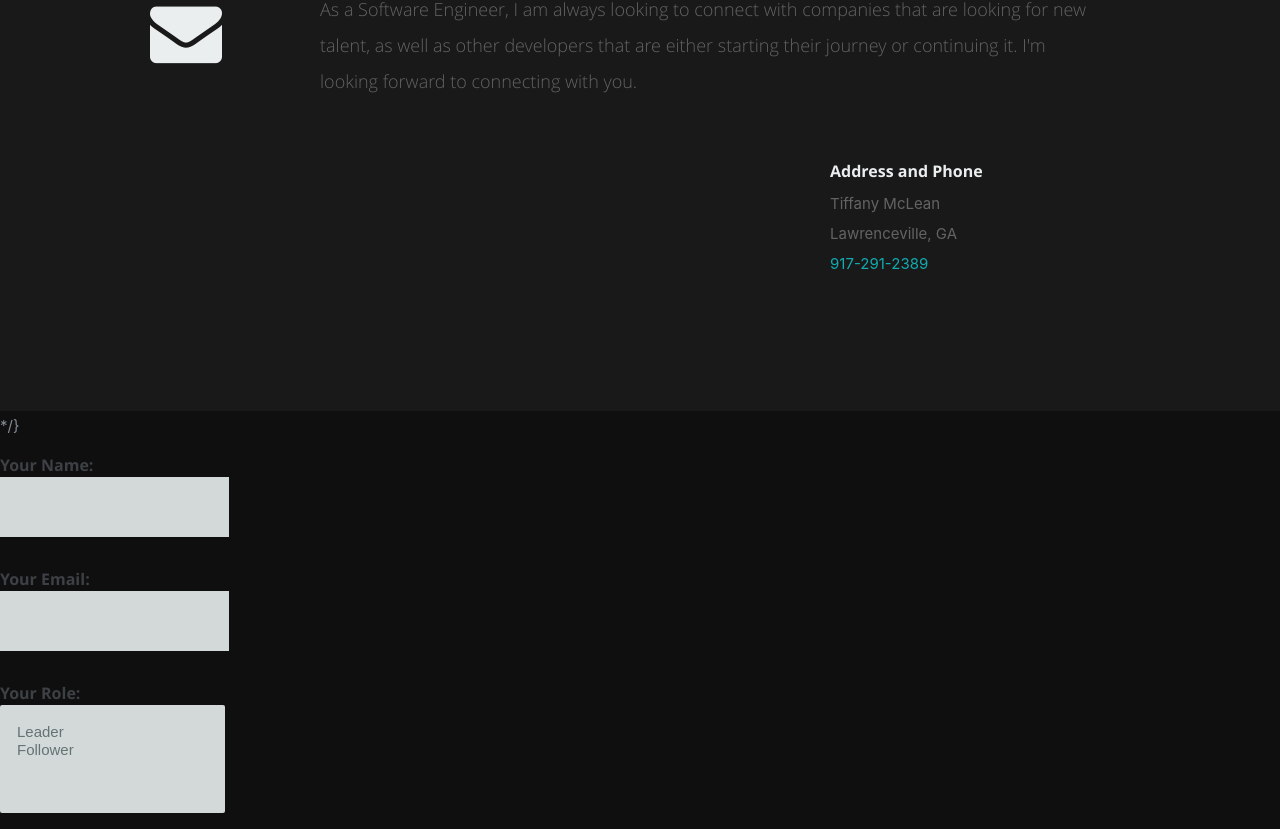
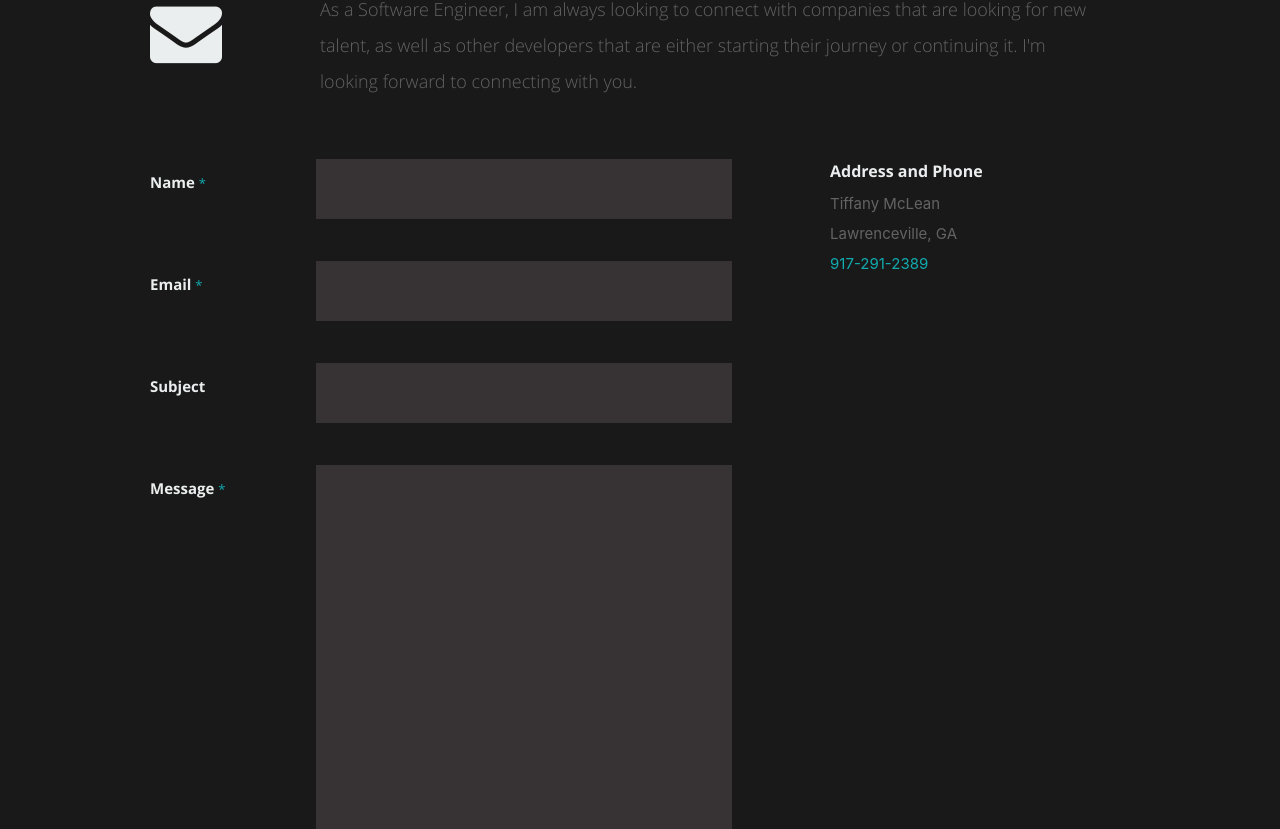
Before and after one commit to Aries324/portfolio, a React (Create React App) app: page / in a window 1280 px wide. Shown: the part 5271-6100 px from the top of the page. Built offline with nearby package versions, Linux system fonts and the light colour scheme.

Commit message:
adds form

```diff
--- a/src/components/contactus/contactus.js
+++ b/src/components/contactus/contactus.js
@@ -23,8 +23,9 @@ export default class ContactUs extends Component {
           <div className="row">
             <div className="eight columns">
               {/* form */}
-              {/* <form
+              <form
                 name="contactForm"
+                role="form"
                 id="contactForm"
                 method="POST"
                 netlify
@@ -110,7 +111,7 @@ export default class ContactUs extends Component {
               </div>
             </aside>
           </div>
-        </section> */}
+        </section>
         <form name="contact" method="POST" data-netlify="true">
           <p>
             <label>
@@ -140,6 +141,8 @@ export default class ContactUs extends Component {
             <button type="submit">Send</button>
           </p>
         </form>
+
+
       </React.Fragment>
     );
   }
```
